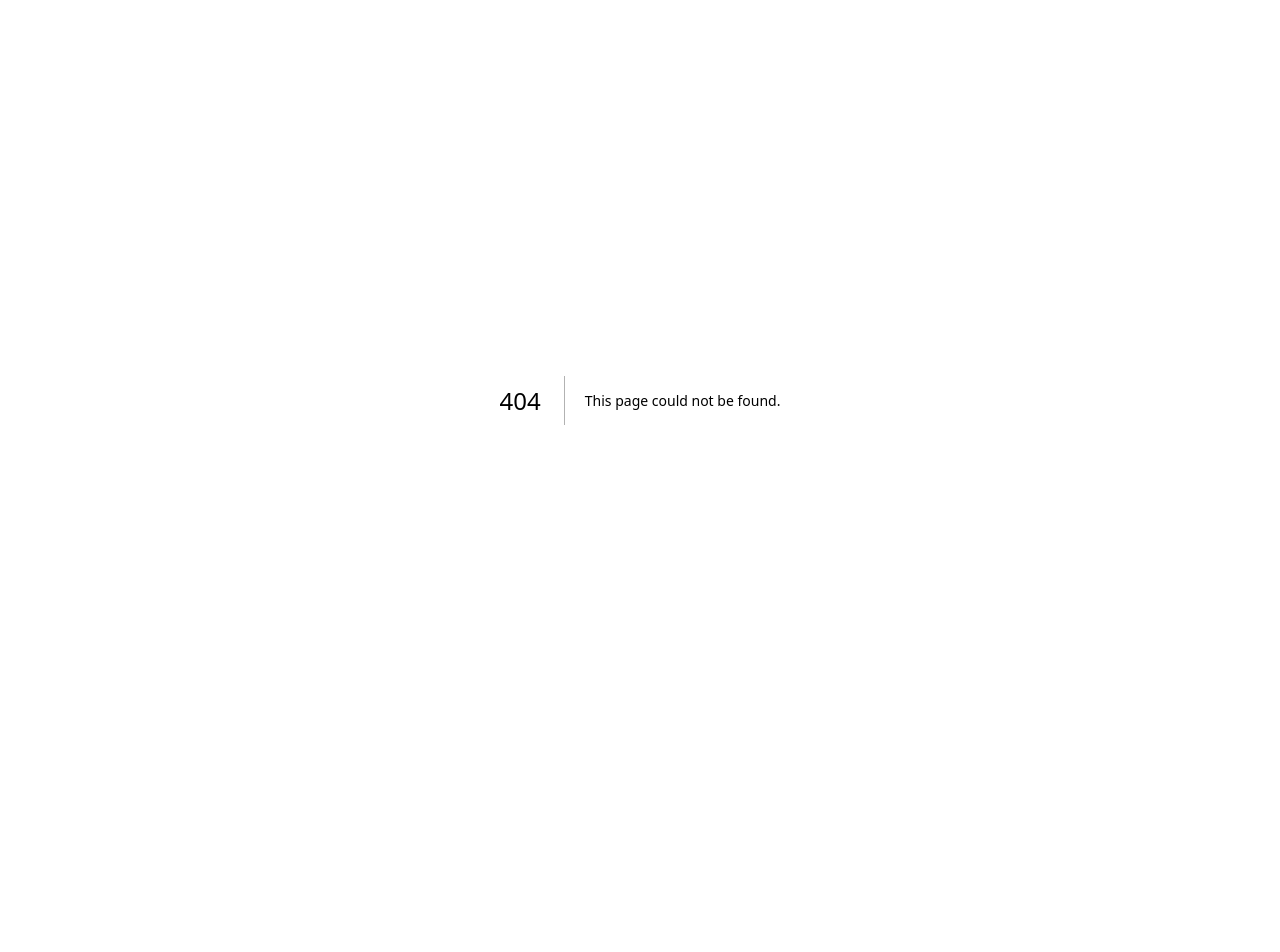
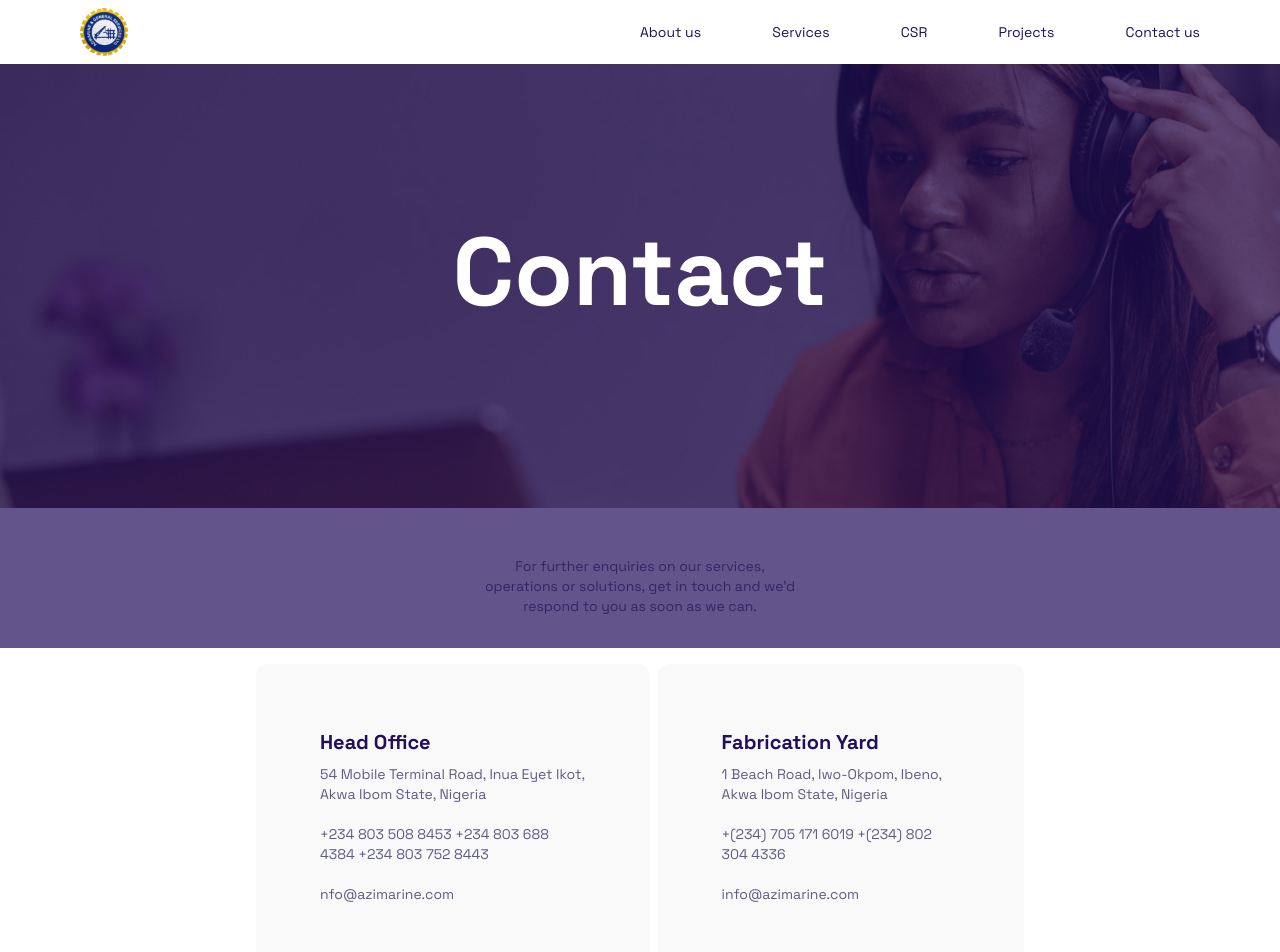
Before and after one commit to Ensio-Creative/azimarine-web, a Next.js app: page /contact in a window 1280 px wide. Before the commit this address had no page. Shown: the top 952 px of the page. Before the commit the page ends 800 px from the top, so only its background shows below. Built offline with nearby package versions, Linux system fonts and the light colour scheme.

Commit message:
contact page commit

```diff
--- a/app/components/HeaderNav.jsx
+++ b/app/components/HeaderNav.jsx
@@ -13,7 +13,7 @@ const HeaderNav = () => {
         <p className='my-auto'><Link href={"/services"}>Services</Link></p>
         <p className='my-auto'> <Link href={'/csr'}>CSR</Link> </p>
         <p className='my-auto'><Link href={"/projects"}>Projects</Link> </p>
-        <p className='my-auto'>Contact us</p>
+        <p className='my-auto'><Link href={"/contact"}>Contact us</Link></p>
       </div>
     </header>
   );
--- /dev/null
+++ b/app/contact/page.jsx
@@ -0,0 +1,48 @@
+import React from 'react';
+import FrontLayout from '../layout/FrontLayout';
+import HeroSection from '../components/HeroSection';
+
+const Contact = () => {
+  return (
+    <FrontLayout>
+      <HeroSection text={"Contact"} img={"contact-us"} />
+      <div className='w-80 text-center text-[#5E5C84] text-sm py-12 mx-auto'>
+        <p>For further enquiries on our services,
+          operations or solutions, get in touch and
+          we’d respond to you as soon as we can.</p>
+      </div>
+      <div className='flex mx-auto w-[60%] mb-10'>
+        <div className='p-16 bg-[#F9F9F9] text-[#5E5C84] rounded-xl'>
+          <p className='font-bold text-xl text-blue'>Head Office</p>
+          <p className=' text-[#5E5C84] my-2 text-sm'>
+            54 Mobile Terminal Road,
+            Inua Eyet Ikot, Akwa Ibom State,
+            Nigeria
+            <br /> <br />
+            +234 803 508 8453
+            +234 803 688 4384
+            +234 803 752 8443
+            <br /> <br />
+            nfo@azimarine.com</p>
+        </div>
+        <div className='p-16 bg-[#F9F9F9] ml-2 rounded-xl'>
+          <p className='font-bold text-xl text-blue'>Fabrication Yard</p>
+
+          <p className=' text-[#5E5C84] my-2 text-sm'>
+            1 Beach Road, Iwo-Okpom,
+            Ibeno, Akwa Ibom State,
+            Nigeria
+            <br /> <br />
+            +(234) 705 171 6019
+            +(234) 802 304 4336
+            <br /> <br />
+            info@azimarine.com
+          </p>
+
+        </div>
+      </div>
+    </FrontLayout>
+  );
+};
+
+export default Contact;
```
Also changed, not shown: public/images/contact-us.png (added).
